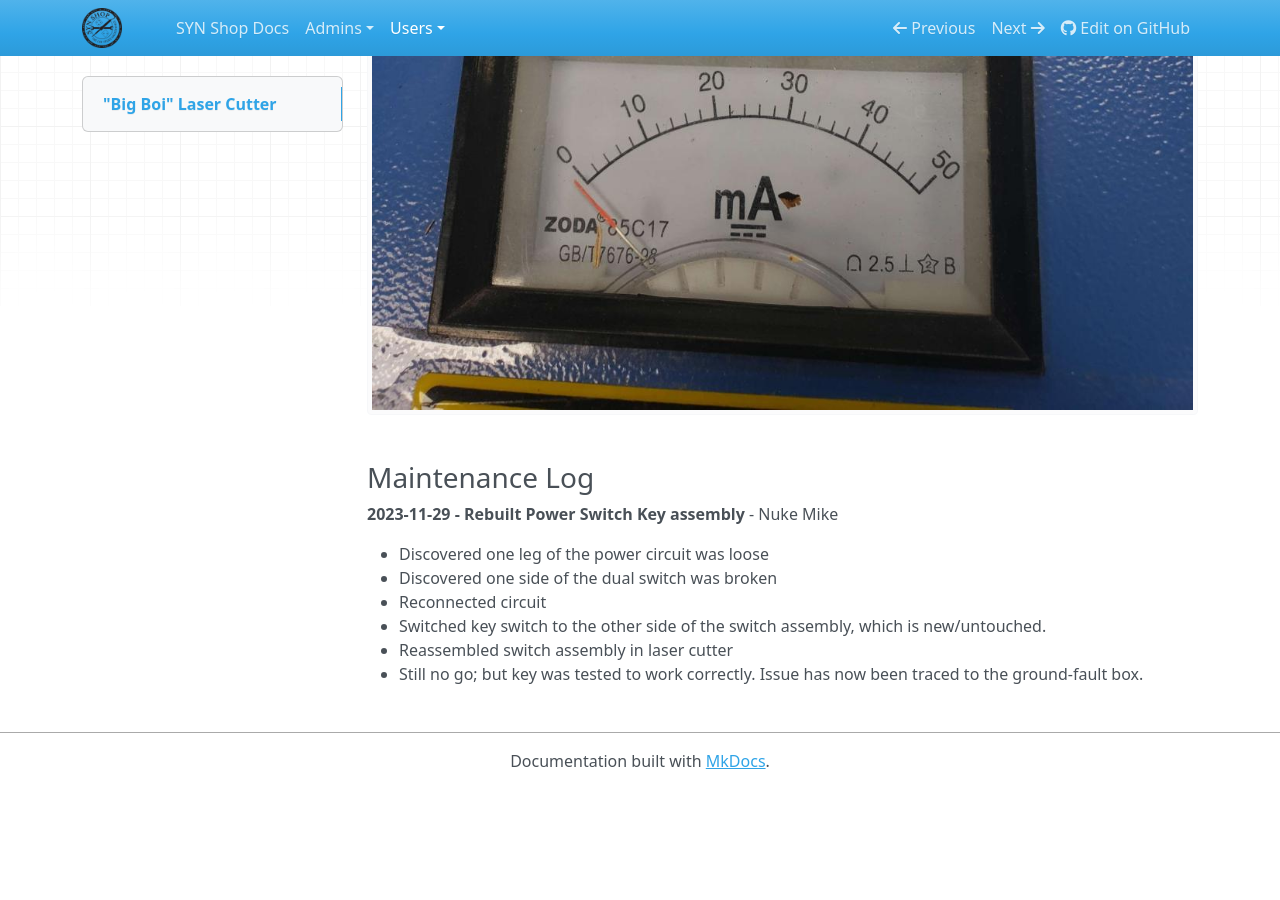
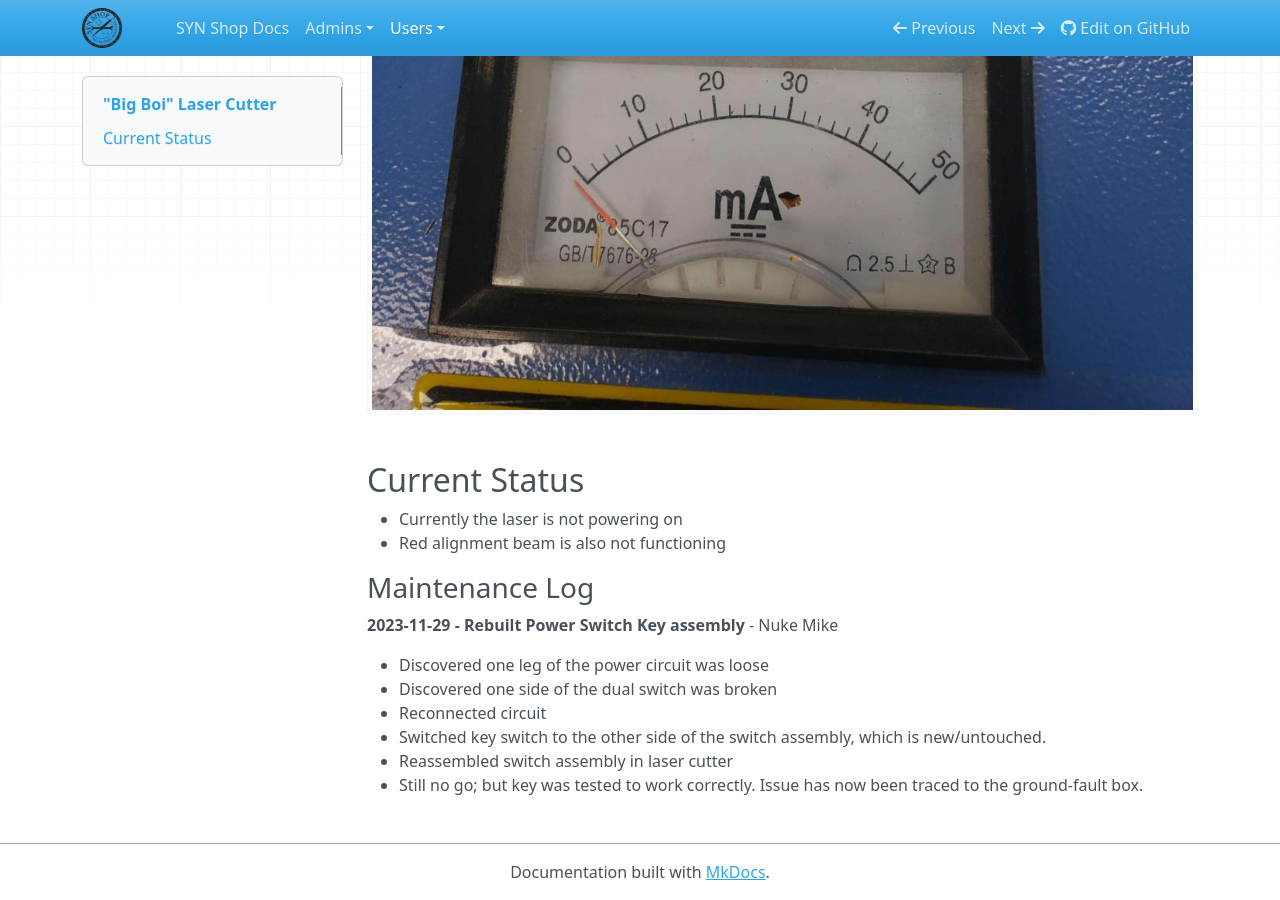
Before and after one commit to synshop/rtfm, an MkDocs documentation site: the page built from docs/users/Equipment/Big Boi Laser Cutter.md, in a window 1280 px wide and 900 px high, scrolled down 2112 px. Built offline with MkDocs 1.6.1, drawn with Linux system fonts in a browser that asks for light colours; nearby versions of some CDN libraries; before the commit the page ends 2901 px from its top, so only the background shows below that.

Commit message:
Update Big Boi Laser Cutter.md

```diff
--- a/docs/users/Equipment/Big Boi Laser Cutter.md
+++ b/docs/users/Equipment/Big Boi Laser Cutter.md
@@ -8,6 +8,11 @@
 ![ ](images/lasercutters/big.boi.far.jpg)
 ![ ](images/lasercutters/big.boi.close.jpg)
 
+## Current Status
+
+- Currently the laser is not powering on
+- Red alignment beam is also not functioning
+
 ### Maintenance Log
 **2023-11-29 - Rebuilt Power Switch Key assembly** - Nuke Mike
 
```
